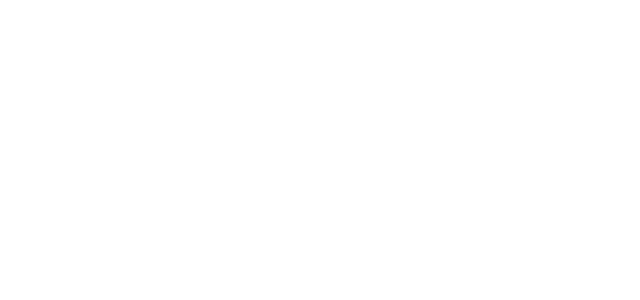
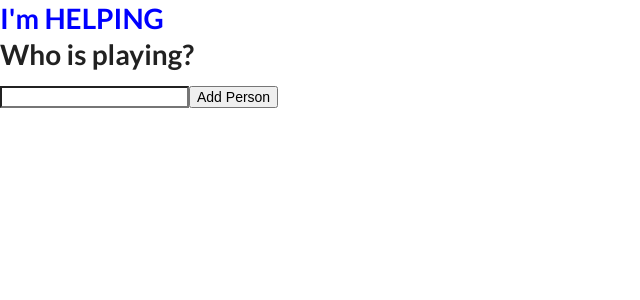
Before and after one commit to JasonL24/mindfull, a React (Create React App) app: page / in a window 1280 px wide. Shown: the top 300 px of the page, without its empty margins (0-640 px from the left). Built offline with nearby package versions, Linux system fonts and the light colour scheme.

Commit message:
project updates

```diff
--- a/package.json
+++ b/package.json
@@ -13,7 +13,8 @@
     "react-router-dom": "^5.2.0",
     "react-scripts": "3.4.3",
     "redux": "^4.0.5",
-    "redux-thunk": "^2.3.0"
+    "redux-thunk": "^2.3.0",
+    "uniqid": "^5.2.0"
   },
   "scripts": {
     "start": "react-scripts start",
--- a/public/index.html
+++ b/public/index.html
@@ -9,6 +9,7 @@
       name="description"
       content="Web site created using create-react-app"
     />
+    <link rel="stylesheet" href="https://cdnjs.cloudflare.com/ajax/libs/semantic-ui/2.4.1/semantic.min.css">
     <link rel="apple-touch-icon" href="%PUBLIC_URL%/logo192.png" />
     <!--
       manifest.json provides metadata used when your web app is installed on a
--- /dev/null
+++ b/src/actions/index.js
@@ -0,0 +1,8 @@
+import { ADD_USER } from './types';
+
+export const addUser = (user) => {
+  return ({
+    type: ADD_USER,
+    payload: user
+  });
+}
--- /dev/null
+++ b/src/actions/types.js
@@ -0,0 +1 @@
+export const ADD_USER = 'ADD_USER';
--- a/src/components/App.js
+++ b/src/components/App.js
@@ -1,9 +1,17 @@
 import React from 'react';
+import { BrowserRouter as Router, Route } from 'react-router-dom';
 
-const App = () => {
+import Dashboard from './Dashboard';
+import Header from './Header';
+
+const App = (props) => {
   return (
     <div>
+      <Router>
+        <Header />
+        <Route path="/" exact component={Dashboard} />
 
+      </Router>
     </div>
   );
 }
--- /dev/null
+++ b/src/components/Dashboard.js
@@ -0,0 +1,52 @@
+import React, {useState} from 'react';
+import { useDispatch, useSelector } from 'react-redux';
+
+import { addUser } from '../actions';
+
+const Dashboard = () => {
+  const [inputVal, setInputVal] = useState('');
+  const dispatch = useDispatch();
+  const users = useSelector(state => state.users);
+
+  const onInputChange = (event) => {
+    setInputVal(event.target.value);
+  }
+
+  const onUserSubmit = (event) => {
+    event.preventDefault();
+    if (inputVal !== '') {
+      dispatch(addUser({ name: inputVal }));
+      setInputVal('');
+    }
+  }
+
+  const renderUsers = () => {
+    if (users) {
+      return (
+        users.map(user => {
+          return (
+            <button key={user.name}>{user.name}</button>
+          )
+        })
+      )
+    }
+  }
+
+  return (
+    <div>
+      <div>
+        <h1>Who is playing?</h1>
+        <ul>
+          {renderUsers()}
+        </ul>
+      </div>
+
+      <form onSubmit={onUserSubmit}>
+        <input type="text" value={inputVal} onChange={onInputChange} />
+        <button>Add Person</button>
+      </form>
+    </div>
+  )
+}
+
+export default Dashboard;
--- /dev/null
+++ b/src/components/Header.js
@@ -0,0 +1,11 @@
+import React from 'react';
+
+const Header = () => {
+    return (
+      <div>
+          <h1 style={{color: "blue"}}>I'm HELPING</h1>
+      </div>
+    )
+}
+
+export default Header;
--- a/src/index.js
+++ b/src/index.js
@@ -1,7 +1,17 @@
 import React from 'react';
 import ReactDOM from 'react-dom';
+import { Provider } from 'react-redux';
+import { createStore, applyMiddleware, compose } from 'redux';
+import reduxThunk from 'redux-thunk';
 
 import App from './components/App';
+import reducers from './reducers';
 
+const composeEnhancers = window.__REDUX_DEVTOOLS_EXTENSION_COMPOSE__ || compose;
+const store = createStore(reducers, composeEnhancers(applyMiddleware(reduxThunk)));
 
-ReactDOM.render(<App></App>, document.querySelector("#root"));
+ReactDOM.render(
+  <Provider store={store}>
+    <App />
+  </Provider>,
+  document.querySelector('#root'));
--- /dev/null
+++ b/src/reducers/index.js
@@ -0,0 +1,6 @@
+import { combineReducers } from 'redux';
+import userReducer from './userReducer';
+
+export default combineReducers({
+  users: userReducer
+});
--- /dev/null
+++ b/src/reducers/userReducer.js
@@ -0,0 +1,15 @@
+import { ADD_USER } from '../actions/types';
+
+const INITIAL_STATE = JSON.parse(localStorage.getItem("users")) || [];
+
+export default (state = INITIAL_STATE, action) => {
+  switch (action.type) {
+    case ADD_USER:
+      const localUsers = JSON.parse(localStorage.getItem("users")) || [];
+      localUsers.push(action.payload);
+      localStorage.setItem('users', JSON.stringify(localUsers));
+      return [...state, action.payload];
+    default:
+      return state;
+  }
+}
```
